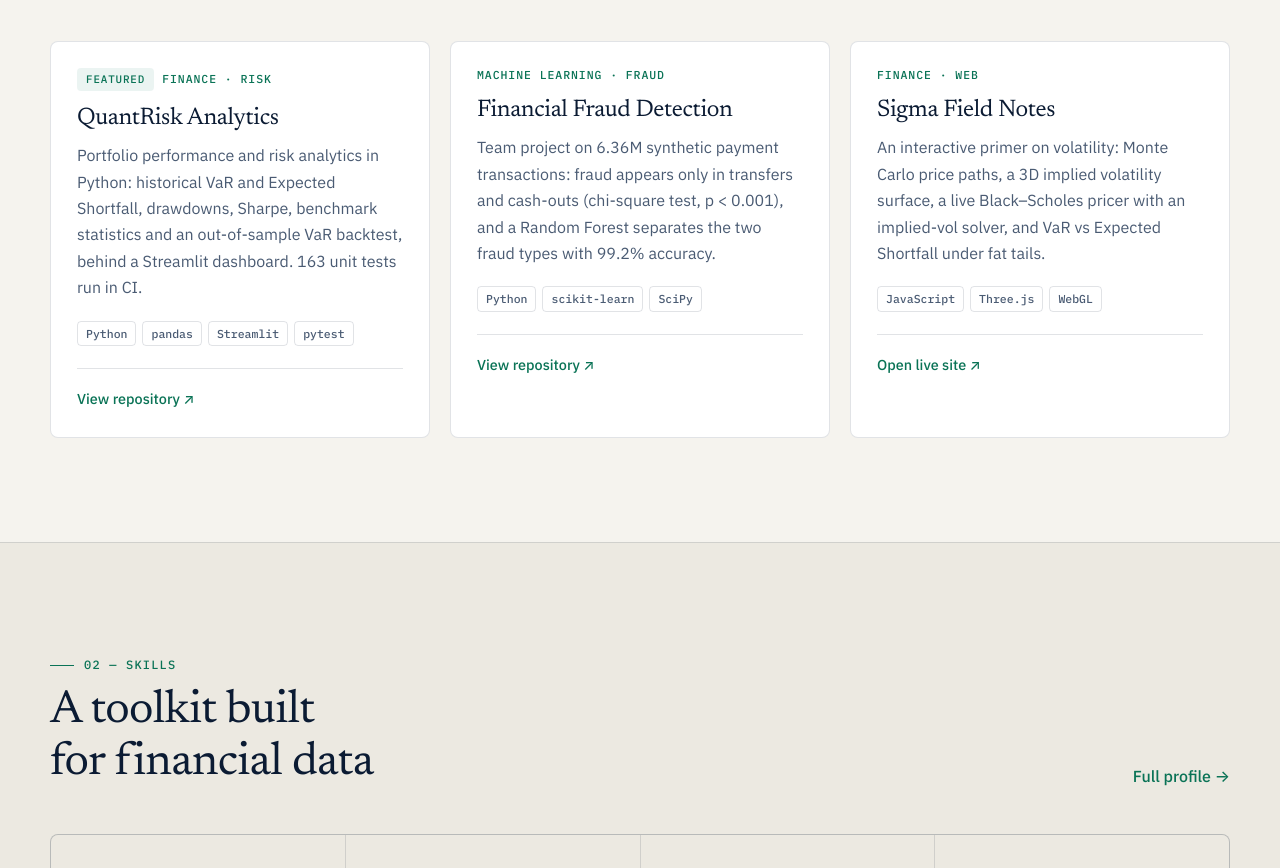
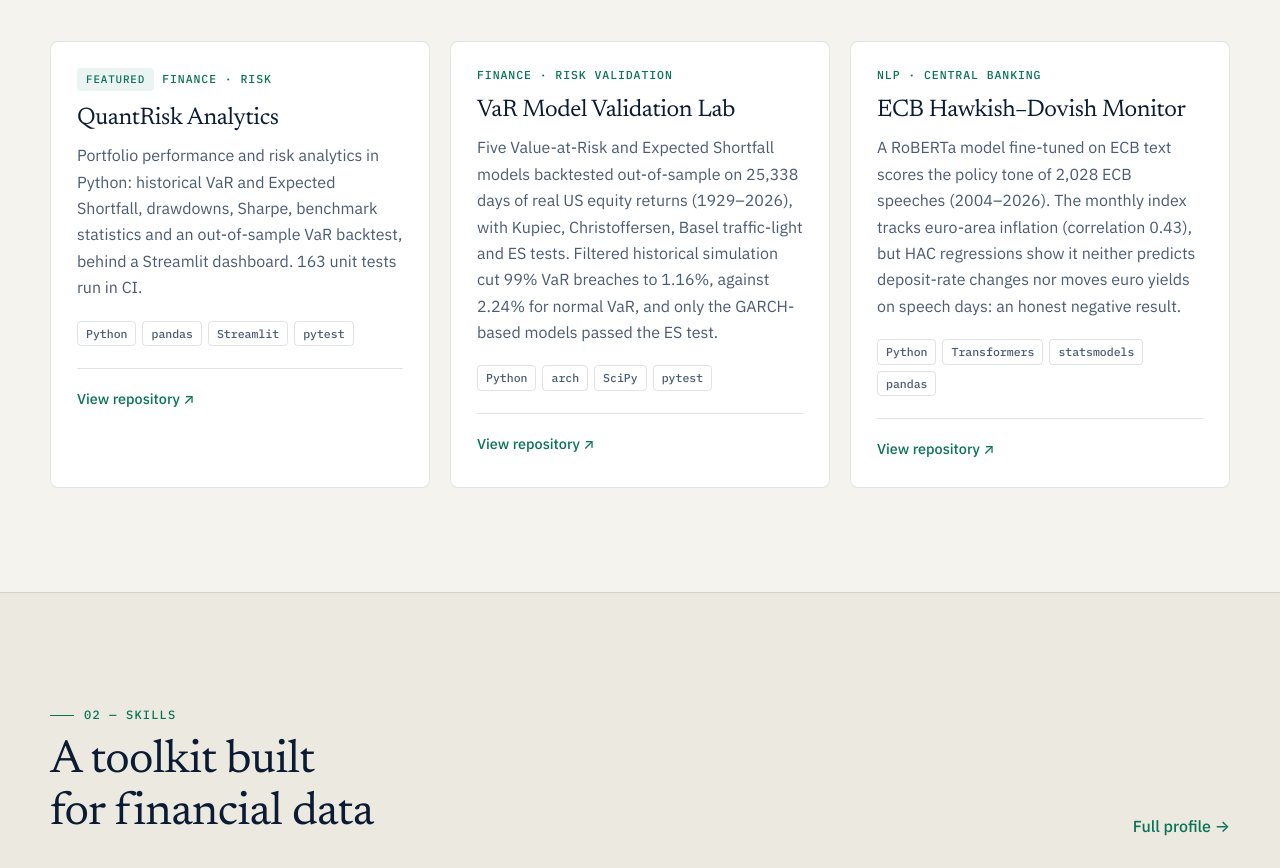
Before and after one commit to SaadBouadan/datafinance-portfolio, a plain HTML site: page index.html in a window 1280 px wide. Shown: the part 1112-1980 px from the top of the page. Drawn offline with Linux system fonts and the light colour scheme.

Commit message:
Add VaR Model Validation Lab and ECB Hawkish-Dovish Monitor projects
Both new projects on the Projects page; the home page's selected work
now shows QuantRisk, the VaR lab and the ECB monitor.

Co-Authored-By: Claude Opus 5.5 <noreply@anthropic.com>

```diff
--- a/index.html
+++ b/index.html
@@ -118,19 +118,19 @@
           </article>
 
           <article class="card">
-            <div class="card-meta"><span class="card-kicker">Machine learning · Fraud</span></div>
-            <h3>Financial Fraud Detection</h3>
-            <p>Team project on 6.36M synthetic payment transactions: fraud appears only in transfers and cash-outs (chi-square test, p &lt; 0.001), and a Random Forest separates the two fraud types with 99.2% accuracy.</p>
-            <ul class="tags" aria-label="Technologies"><li class="tag">Python</li><li class="tag">scikit-learn</li><li class="tag">SciPy</li></ul>
-            <div class="card-foot"><a class="link-arrow" href="https://github.com/SaadBouadan/Financial-Fraud-Detection-Using-Machine-Learning">View repository ↗</a></div>
+            <div class="card-meta"><span class="card-kicker">Finance · Risk validation</span></div>
+            <h3>VaR Model Validation Lab</h3>
+            <p>Five Value-at-Risk and Expected Shortfall models backtested out-of-sample on 25,338 days of real US equity returns (1929–2026), with Kupiec, Christoffersen, Basel traffic-light and ES tests. Filtered historical simulation cut 99% VaR breaches to 1.16%, against 2.24% for normal VaR, and only the GARCH-based models passed the ES test.</p>
+            <ul class="tags" aria-label="Technologies"><li class="tag">Python</li><li class="tag">arch</li><li class="tag">SciPy</li><li class="tag">pytest</li></ul>
+            <div class="card-foot"><a class="link-arrow" href="https://github.com/SaadBouadan/var-model-validation-lab">View repository ↗</a></div>
           </article>
 
           <article class="card">
-            <div class="card-meta"><span class="card-kicker">Finance · Web</span></div>
-            <h3>Sigma Field Notes</h3>
-            <p>An interactive primer on volatility: Monte Carlo price paths, a 3D implied volatility surface, a live Black–Scholes pricer with an implied-vol solver, and VaR vs Expected Shortfall under fat tails.</p>
-            <ul class="tags" aria-label="Technologies"><li class="tag">JavaScript</li><li class="tag">Three.js</li><li class="tag">WebGL</li></ul>
-            <div class="card-foot"><a class="link-arrow" href="https://saadbouadan.github.io/sigma-field-notes/">Open live site ↗</a></div>
+            <div class="card-meta"><span class="card-kicker">NLP · Central banking</span></div>
+            <h3>ECB Hawkish–Dovish Monitor</h3>
+            <p>A RoBERTa model fine-tuned on ECB text scores the policy tone of 2,028 ECB speeches (2004–2026). The monthly index tracks euro-area inflation (correlation 0.43), but HAC regressions show it neither predicts deposit-rate changes nor moves euro yields on speech days: an honest negative result.</p>
+            <ul class="tags" aria-label="Technologies"><li class="tag">Python</li><li class="tag">Transformers</li><li class="tag">statsmodels</li><li class="tag">pandas</li></ul>
+            <div class="card-foot"><a class="link-arrow" href="https://github.com/SaadBouadan/ecb-hawkish-dovish-monitor">View repository ↗</a></div>
           </article>
         </div>
       </div>
```
Also changed, not shown: projects.html (+16 -0 lines).
